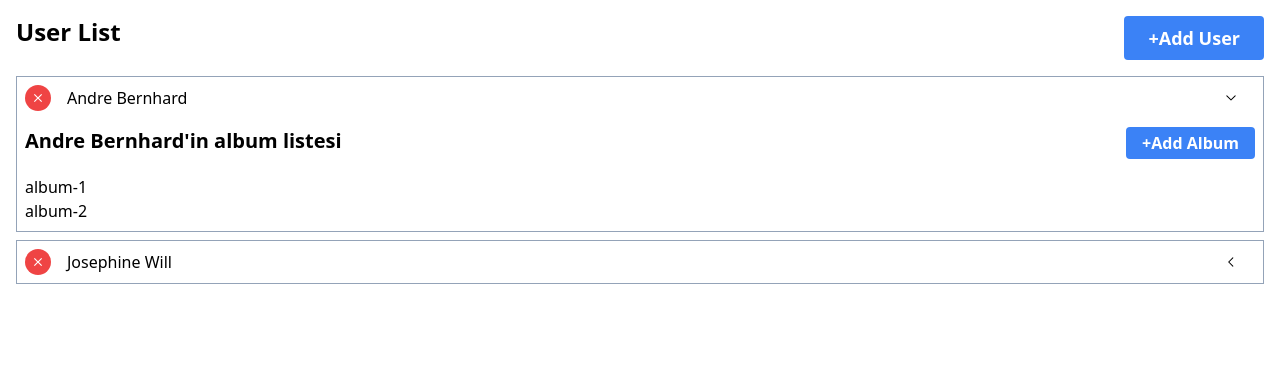
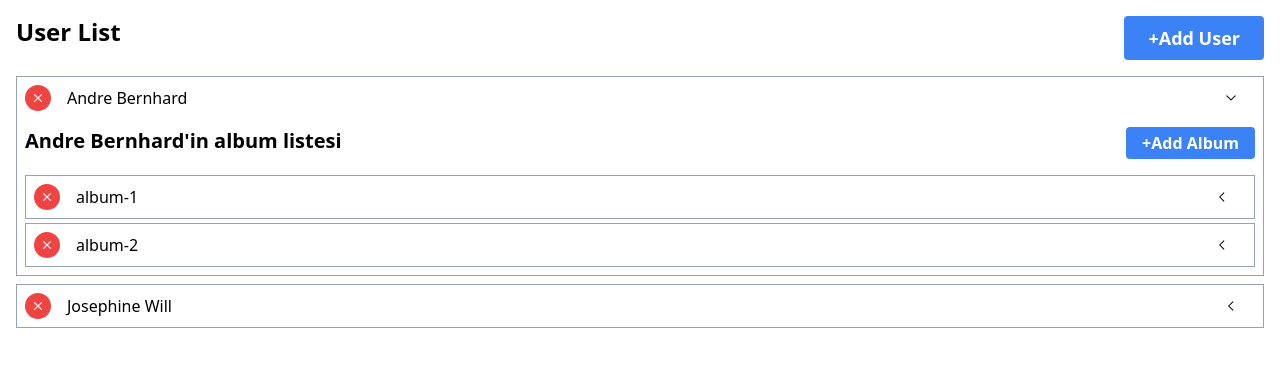
Before and after one commit to sedat355/rtk_query, a React (Vite) app: page / in a window 1280 px wide. Both pictures are taken after a click on the element 1231 px from the left and 98 px from the top of the page. Shown: the top 366 px of the page. Built offline with nearby package versions, Linux system fonts and the light colour scheme; data requests are answered from the project's data file.

Commit message:
Album' e close icon eklendi stilleri verildi

```diff
--- a/src/components/Album.jsx
+++ b/src/components/Album.jsx
@@ -1,6 +1,24 @@
+import { MdClose } from "react-icons/md"
+import Button from "../reuseable_components/Button"
+import ExpandablePanel from "../reuseable_components/ExpandablePanel"
+
 const Album = ({album}) => {
+
+  const leftSectionItem = (
+    <div className="flex items-center gap-x-4">
+      <Button btnType="danger" size="circle-sm">
+        <MdClose />
+      </Button>
+      <span>{album.name}</span>
+    </div>
+  )
+
   return (
-    <div>{album.name}</div>
+    <div className="border border-slate-400 p-2">
+      <ExpandablePanel leftSectionItem={leftSectionItem}>
+
+      </ExpandablePanel>
+    </div>
   )
 }
 
--- a/src/components/AlbumList.jsx
+++ b/src/components/AlbumList.jsx
@@ -9,7 +9,7 @@ const AlbumList = ({user}) => {
   })
 
   return (
-    <div className="mt-4">
+    <div className="mt-4 flex flex-col gap-y-1">
       {renderedAlbums}
     </div>
   )
--- /dev/null
+++ b/src/components/Photo.jsx
@@ -0,0 +1,7 @@
+const Photo = () => {
+  return (
+    <div>Photo</div>
+  )
+}
+
+export default Photo
--- /dev/null
+++ b/src/components/PhotoList.jsx
@@ -0,0 +1,7 @@
+const PhotoList = () => {
+  return (
+    <div>PhotoList</div>
+  )
+}
+
+export default PhotoList
```
Also changed, not shown: src/components/User.jsx (+11 -7 lines).
